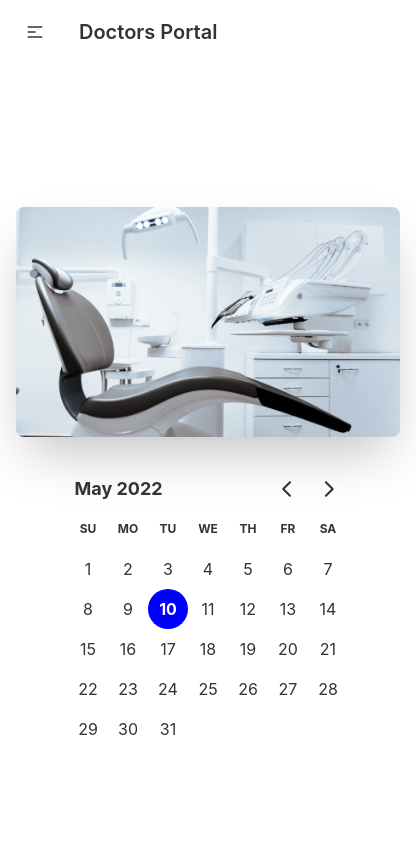
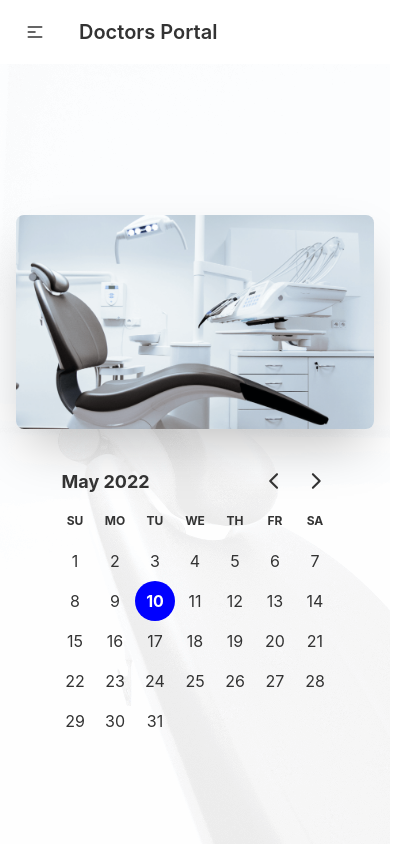
Before and after one commit to Micro-dot/doctoras-portal, a React (Create React App) app: page /appointment in a window 390 px wide. Shown: the top 844 px of the page, 416 px wide, since content can reach past the window. Built offline with nearby package versions, Linux system fonts and the light colour scheme; no server answers; sample sign-in values are in the browser's storage.

Commit message:
Mobile Responsive fixed

```diff
--- a/src/Pages/Appointment/AppointmentBanner.js
+++ b/src/Pages/Appointment/AppointmentBanner.js
@@ -2,13 +2,13 @@ import React, { useState } from 'react';
 import chair from '../../assets/images/chair.png';
 import { DayPicker } from 'react-day-picker';
 import 'react-day-picker/dist/style.css';
-import { format } from 'date-fns';
+import bg from '../../assets/images/bg.png';
 const AppointmentBanner = ({ date, setDate }) => {
 
     return (
-        <div className="hero min-h-screen">
+        <div style={{ background: `url(${bg})` }} className="hero min-h-screen">
             <div className="hero-content flex-col lg:flex-row-reverse">
-                <img src={chair} className="max-w-sm rounded-lg shadow-2xl" alt='' />
+                <img src={chair} className="lg:max-w-sm rounded-lg shadow-2xl" alt='' />
                 <div>
                     <DayPicker
                         mode="single"
--- a/src/Pages/Home/Banner.js
+++ b/src/Pages/Home/Banner.js
@@ -5,7 +5,7 @@ const Banner = () => {
     return (
         <div className="hero min-h-screen">
             <div className="hero-content flex-col lg:flex-row-reverse">
-                <img src={chair} className="max-w-sm rounded-lg shadow-2x1" />
+                <img src={chair} className="lg:max-w-sm rounded-lg shadow-2x1" alt=''/>
                 <div>
                     <h1 className="text-5xl font-bold">Your New Smile Starts Here</h1>
                     <p className="py-6">Provident cupiditate voluptatem et in. Quaerat fugiat ut assumenda excepturi exercitationem quasi. In deleniti eaque aut repudiandae et a id nisi.</p>
--- a/src/Pages/Home/MakeAppointment.js
+++ b/src/Pages/Home/MakeAppointment.js
@@ -8,7 +8,7 @@ const MakeAppointment = () => {
         <section style={{
             background: `url(${Appointment})`
         }}
-            className='flex justify-center items-center'>
+            className='flex justify-center items-center lg:p-0 p-2'>
             <div className='flex-1 hidden lg:block'>
                 <img className='mt-[-120px]' src={doctor} alt="" />
             </div>
--- a/src/Pages/Login/SignUp.js
+++ b/src/Pages/Login/SignUp.js
@@ -36,7 +36,7 @@ const SignUp = () => {
         console.log(guser || user);
     }
     return (
-        <div className='flex h-screen justify-center items-center'>
+        <div className='flex  justify-center items-center'>
             <div className="card w-96 bg-base-100 shadow-xl">
                 <div className="card-body">
                     <h2 className="text-center text-2xl font-bold">Sign UP</h2>
@@ -114,7 +114,7 @@ const SignUp = () => {
                         {signInError}
                         <input className='btn w-full mx-w-xs text-white' type="submit" value="SIGN UP" />
                     </form>
-                    <small>Already have an account <Link to="/signup" className='text-primary'>Please Login?</Link></small>
+                    <small>Already have an account <Link to="/login" className='text-primary'>Please Login?</Link></small>
                     <div className="divider">OR</div>
                     <button
                         onClick={() => signInWithGoogle()}
```
